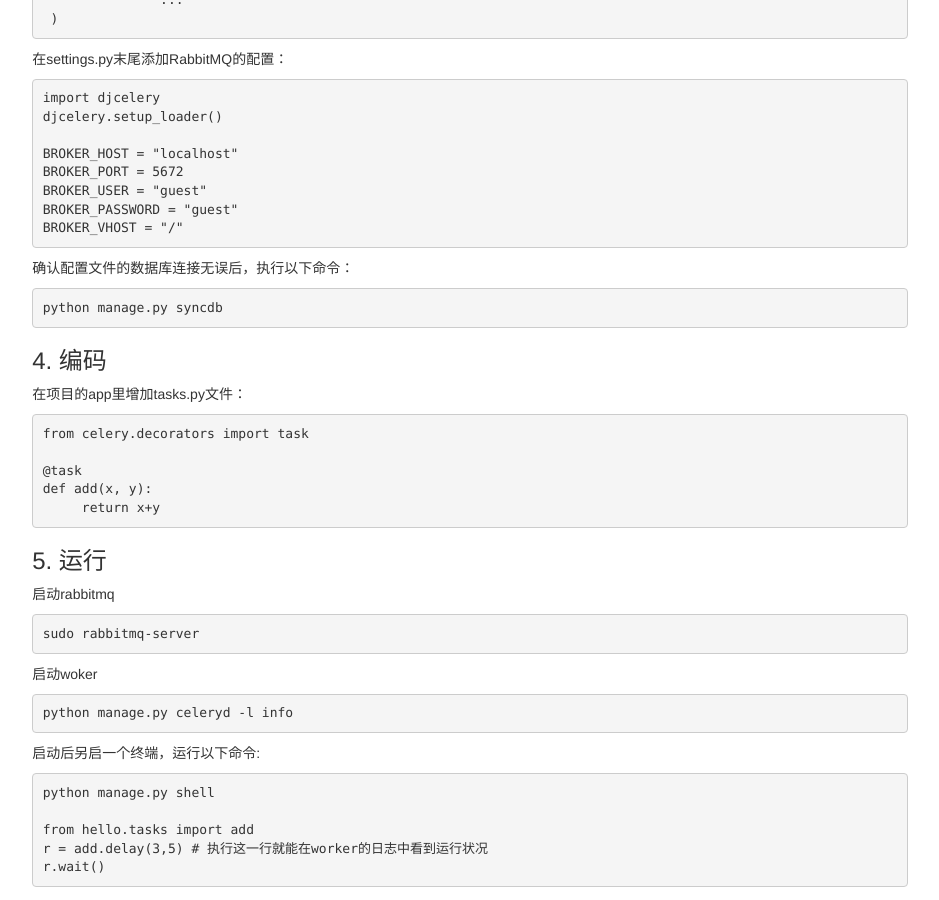
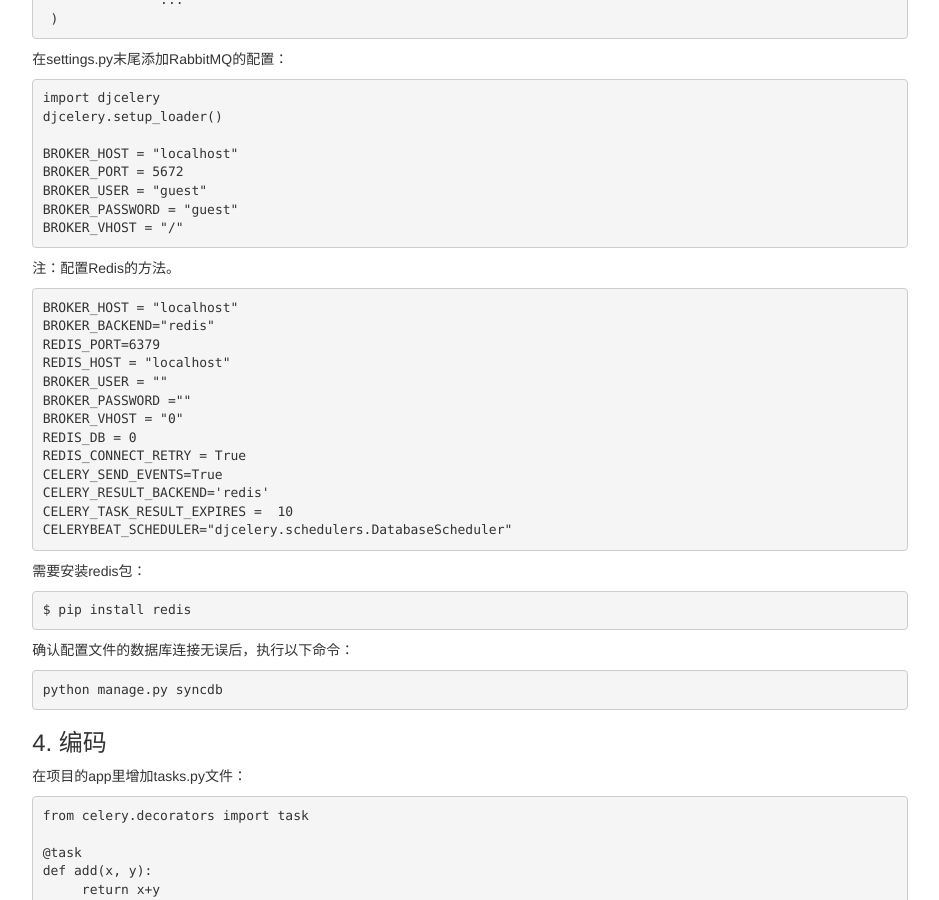
Before and after one commit to ddkangfu/ddkangfu.github.io, a Jekyll site: the page built from _posts/2014-11-27-django-celery-and-rabbitmq.md, in a window 1280 px wide and 900 px high, scrolled down 680 px. Shown: the whole window, without its empty margins (19-958 px from the left). Built offline with Jekyll 4.4.1, drawn with Linux system fonts in a browser that asks for light colours; some web fonts are replaced; Markdown is read by kramdown in place of the engine named in the settings.

Commit message:
added: 增加了django-celer配置redis的说明。

````diff
--- a/_posts/2014-11-27-django-celery-and-rabbitmq.md
+++ b/_posts/2014-11-27-django-celery-and-rabbitmq.md
@@ -58,6 +58,30 @@
 BROKER_VHOST = "/"
 ```
 
+注：配置Redis的方法。
+
+```
+BROKER_HOST = "localhost"
+BROKER_BACKEND="redis"
+REDIS_PORT=6379
+REDIS_HOST = "localhost"
+BROKER_USER = ""
+BROKER_PASSWORD =""
+BROKER_VHOST = "0"
+REDIS_DB = 0
+REDIS_CONNECT_RETRY = True
+CELERY_SEND_EVENTS=True
+CELERY_RESULT_BACKEND='redis'
+CELERY_TASK_RESULT_EXPIRES =  10
+CELERYBEAT_SCHEDULER="djcelery.schedulers.DatabaseScheduler"
+```
+
+需要安装redis包：
+
+```
+$ pip install redis
+```
+
 确认配置文件的数据库连接无误后，执行以下命令：
 
 ```python
````
